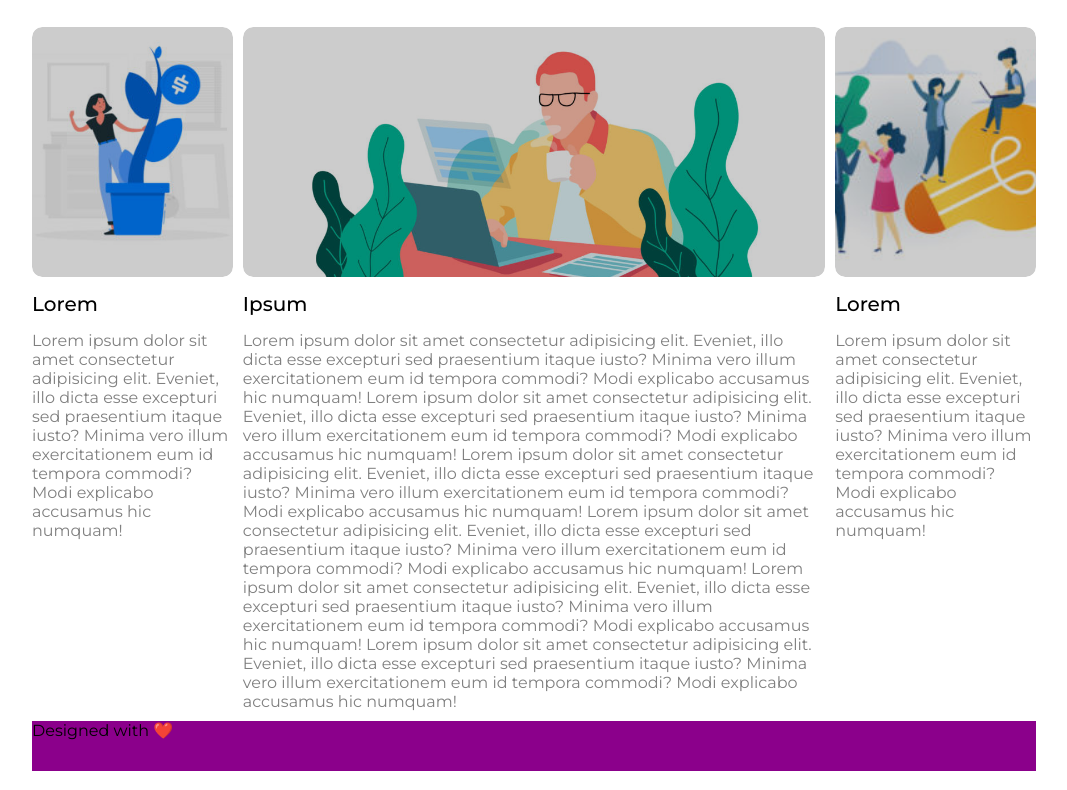
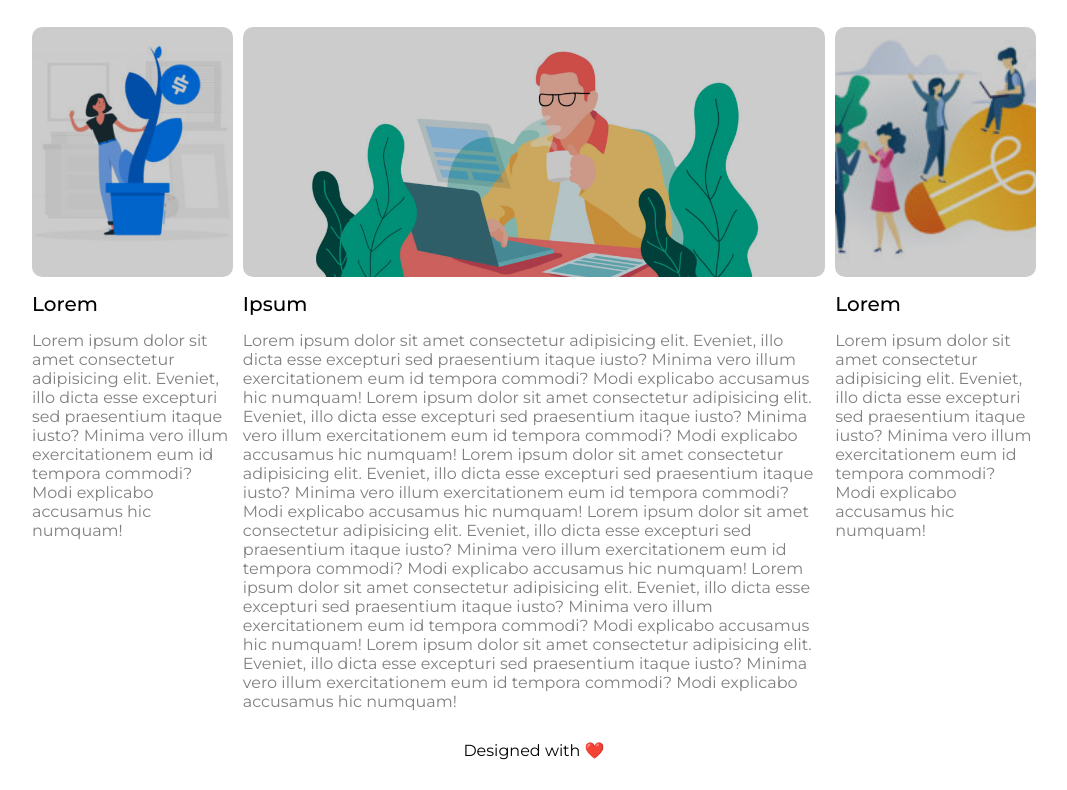
Before and after one commit to marianomarchionna/htmlcss-wp, a plain HTML site: page index.html in a window 1280 px wide. Shown: the part 740-1530 px from the top of the page, without its empty margins (106-1173 px from the left). Drawn offline with Linux system fonts and the light colour scheme.

Commit message:
Codice con commenti

```diff
--- a/css/style.css
+++ b/css/style.css
@@ -122,7 +122,6 @@ nav li a{
 .pictures {
     position: relative;
     border-radius: 10px;
-    overflow: hidden;
     height: 250px;
     width: 100%;
 }
@@ -145,8 +144,11 @@ nav li a{
 }
 /*fine main*/
 
-footer{
-    background-color: darkmagenta;
-    height: 50px;
-    margin: 10px;
+/*footer*/
+footer span {
+    display: block;
+    text-align: center;
+    color: black;
+    margin: 30px 0;
 }
+/*fine footer*/
```
Also changed, not shown: index.html (+12 -2 lines).
